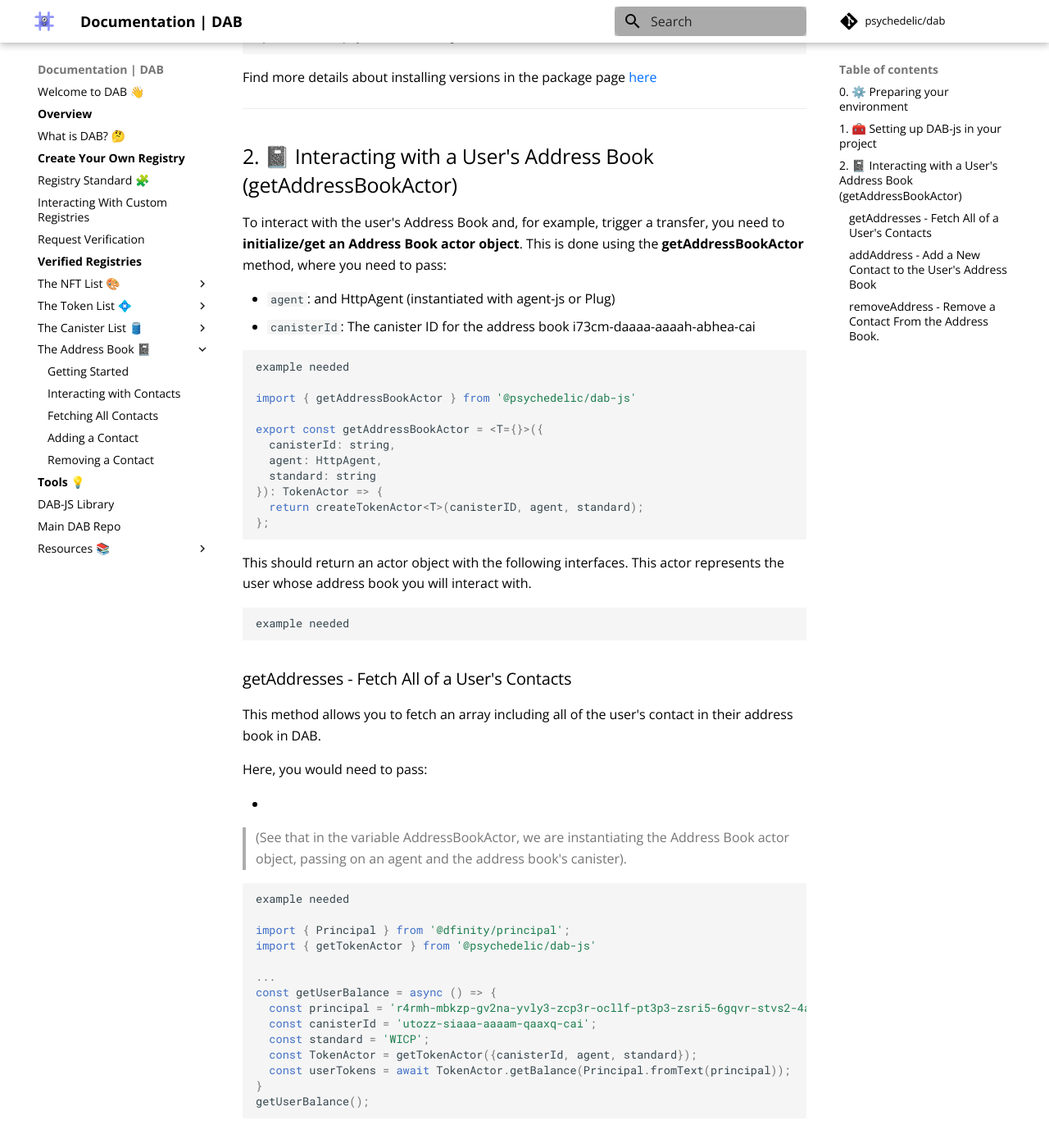
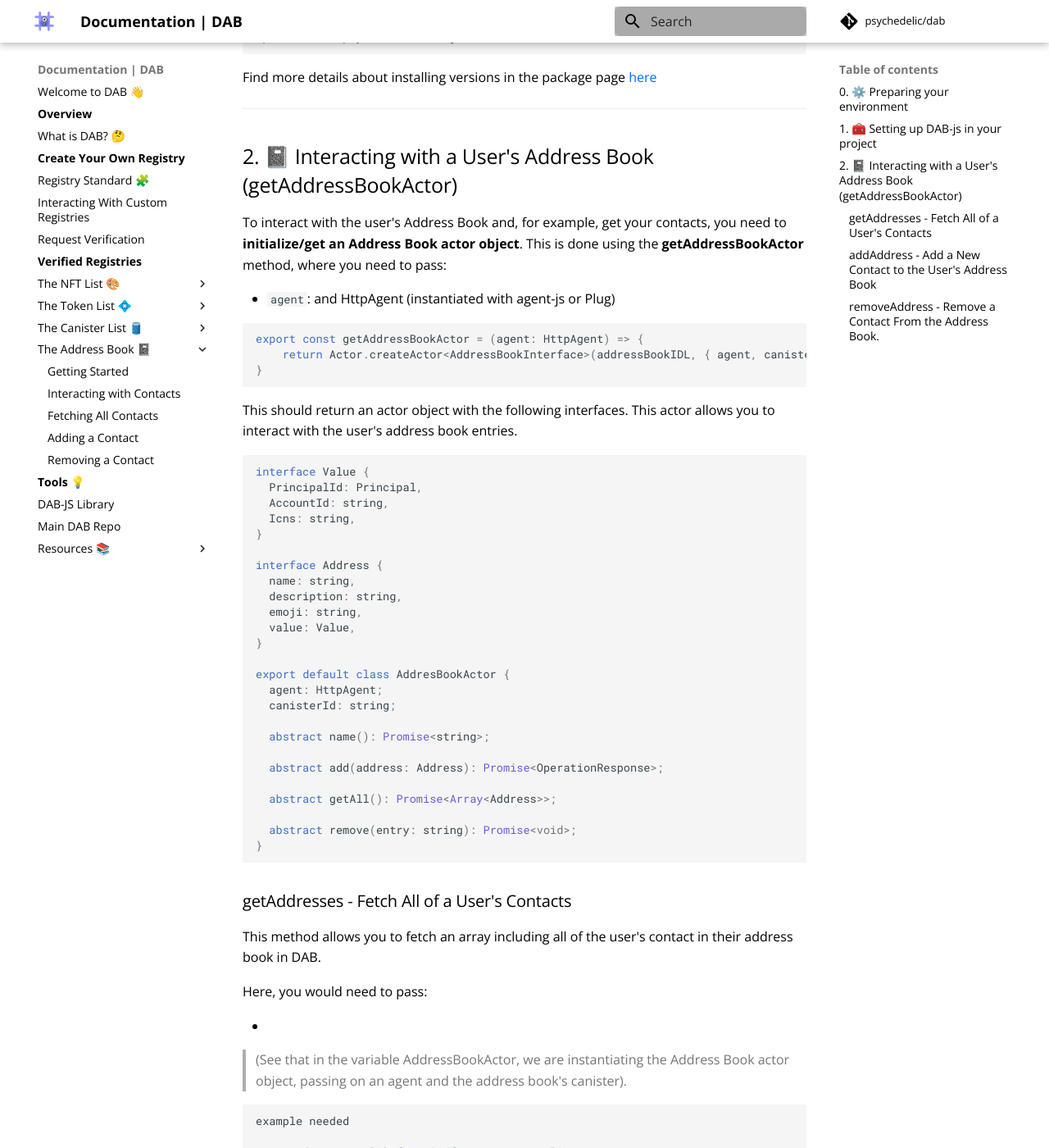
Before and after one commit to Psychedelic/dab-docs, an MkDocs documentation site: the page built from docs/address-book/getting-started.md, in a window 1280 px wide and 1400 px high, scrolled down 1244 px. Shown: the whole window at 82% size. Built offline with MkDocs 1.6.1 and Material for MkDocs 9.7.7, drawn with Linux system fonts in a browser that asks for light colours; comment, search, counter and statistics services are not loaded.

Commit message:
Updated address book getAddressBookActor docs

````diff
--- a/docs/address-book/getting-started.md
+++ b/docs/address-book/getting-started.md
@@ -58,31 +58,44 @@ Find more details about installing versions in the package page [here](https://g
 
 ## 2. 📓 Interacting with a User's Address Book (getAddressBookActor)
 
-To interact with the user's Address Book and, for example, trigger a transfer, you need to **initialize/get an Address Book actor object**. This is done using the **getAddressBookActor** method, where you need to pass:
+To interact with the user's Address Book and, for example, get your contacts, you need to **initialize/get an Address Book actor object**. This is done using the **getAddressBookActor** method, where you need to pass:
 
 - `agent`: and HttpAgent (instantiated with agent-js or Plug)
-- `canisterId`: The canister ID for the address book i73cm-daaaa-aaaah-abhea-cai
 
 ```js
-
-example needed
-
-import { getAddressBookActor } from '@psychedelic/dab-js'
-
-export const getAddressBookActor = <T={}>({
-  canisterId: string,
-  agent: HttpAgent,
-  standard: string
-}): TokenActor => {
-  return createTokenActor<T>(canisterID, agent, standard);
-};
+export const getAddressBookActor = (agent: HttpAgent) => {
+    return Actor.createActor<AddressBookInterface>(addressBookIDL, { agent, canisterId: CANISTER_ID });
+}
 ```
 
-This should return an actor object with the following interfaces. This actor represents the user whose address book you will interact with.
+This should return an actor object with the following interfaces. This actor allows you to interact with the user's address book entries.
 
 ```js
+interface Value {
+  PrincipalId: Principal,
+  AccountId: string,
+  Icns: string,
+}
 
-example needed
+interface Address {
+  name: string,
+  description: string,
+  emoji: string,
+  value: Value,
+}
+
+export default class AddresBookActor {
+  agent: HttpAgent;
+  canisterId: string;
+
+  abstract name(): Promise<string>;
+
+  abstract add(address: Address): Promise<OperationResponse>;
+
+  abstract getAll(): Promise<Array<Address>>;
+
+  abstract remove(entry: string): Promise<void>;
+}
 
 ```
 
````
